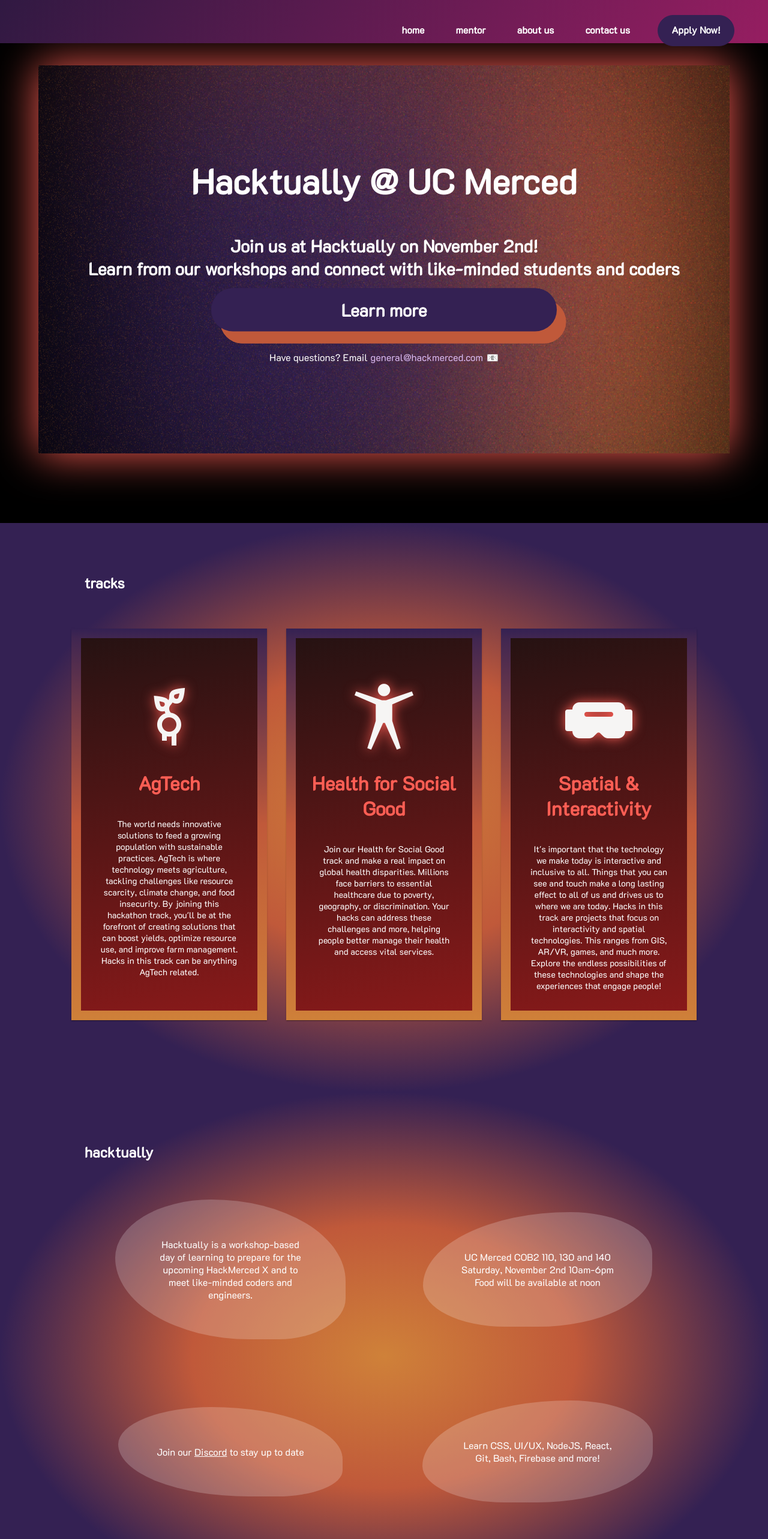
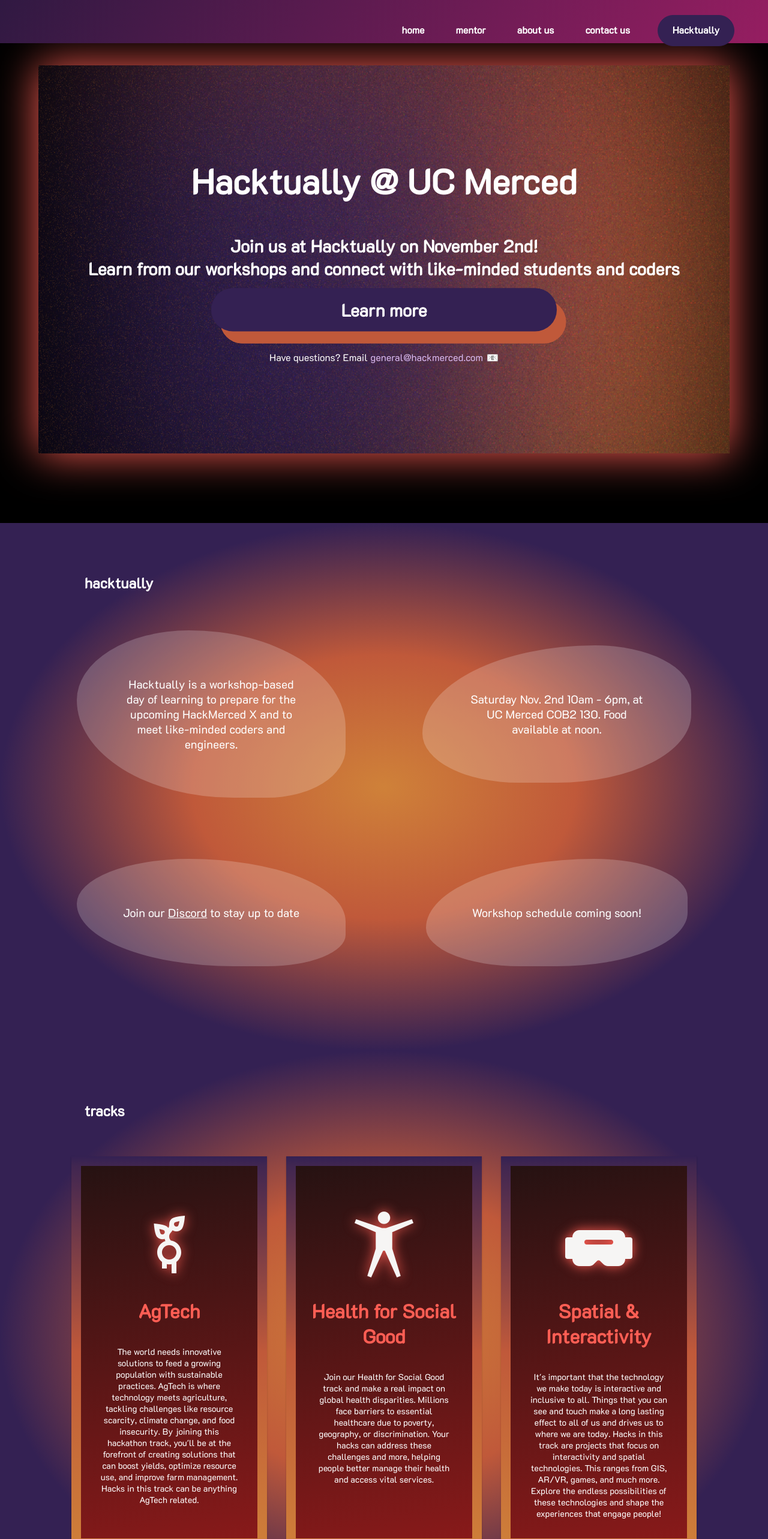
Before and after one commit to HackMerced/HackMerced-X, a React (Create React App) app: page / in a window 1280 px wide. Shown: the top 2566 px of the page at 60% size. Built offline with nearby package versions, Linux system fonts and the light colour scheme.

Commit message:
increase size, reorder and edit wording

```diff
--- a/src/App.css
+++ b/src/App.css
@@ -604,13 +604,14 @@
 
 .Hacktually-Grid {
   display:grid;
-  grid-template-columns:repeat(2, minmax(20vw, 30vw));
+  grid-template-columns:repeat(2, minmax(20vw, 35vw));
   grid-template-rows:3;
   column-gap: 10vw;
   row-gap: 8vw;
-  margin:5vw 0 0 15vw;
+  margin:5vw 0 0 10vw;
   justify-items:center;
   align-items:center;
+  font-size:1.2em;
 }
 
 .Hacktually-title {
@@ -836,5 +837,6 @@
     grid-template-columns: repeat(2, 40vw);
     row-gap: 8vw;
     margin:5vw 0 0 8vw;
+    font-size:1em;
   }
 }
--- a/src/Components/Hacktually.js
+++ b/src/Components/Hacktually.js
@@ -4,9 +4,9 @@
         <h2 className ="Hacktually-title">hacktually</h2>
         <div className="Hacktually-Grid">
           <div className="Hacktually-info">Hacktually is a workshop-based day of learning to prepare for the upcoming HackMerced X and to meet like-minded coders and engineers.</div>
-          <div className="Hacktually-info">UC Merced COB2 110, 130 and 140 <br/>Saturday, November 2nd 10am-6pm<br/>Food will be available at noon</div>
+          <div className="Hacktually-info">Saturday Nov. 2nd 10am - 6pm, at UC Merced COB2 130. Food available at noon.</div>
           <div className="Hacktually-info">Join our <a href="https://discord.gg/ShRCuvHcYk" target="_blank" rel="noreferrer">Discord</a> to stay up to date</div>
-          <div className="Hacktually-info">Learn CSS, UI/UX, NodeJS, React, Git, Bash, Firebase and more!</div>
+          <div className="Hacktually-info">Workshop schedule coming soon!</div>
         </div>
       </div>
     );
--- a/src/Components/HomePage.js
+++ b/src/Components/HomePage.js
@@ -9,8 +9,8 @@
   return (
     <div>
       <MainPage/>
+      <Hacktually/>
       <Tracks/>
-      <Hacktually/>
       <FAQ/>
       <Sponsors/>
     </div>
--- a/src/Components/NavBar.js
+++ b/src/Components/NavBar.js
@@ -8,7 +8,7 @@
           <li><a href="https://docs.google.com/forms/d/e/1FAIpQLSdsinPEX__G-Jr2kUgGIHNpwZyTA3VWYx4NPGU8X320Xa47rg/viewform"><button className="button" id="mentor-button">mentor</button></a></li>
           <li><Link to="/aboutus"><button className="button" id="about-us-button">about us</button></Link></li>
           <li><Link to="/contactus"><button className="button" id="contact-us-button">contact us</button></Link></li>
-          <li><a href="https://docs.google.com/forms/d/e/1FAIpQLSd7K6NUy1IWhxdTOlP_40LQLvO-9S1cIRlE_KQlPj6xkFf3dg/viewform?usp=sf_link"><button className="registerButton" id="register-button">Apply Now!</button></a></li>
+          <li><a href="/#hacktually"><button className="registerButton" id="register-button">Hacktually</button></a></li>
         </ul>
 
       </div>
```
